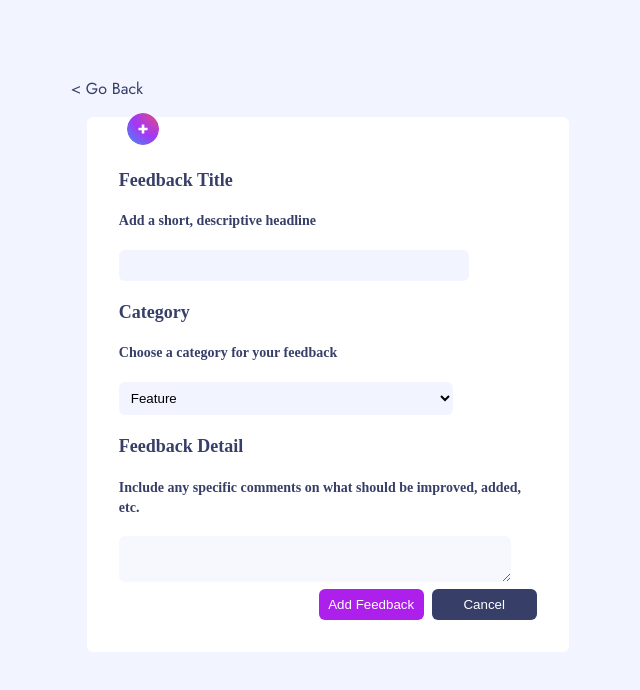
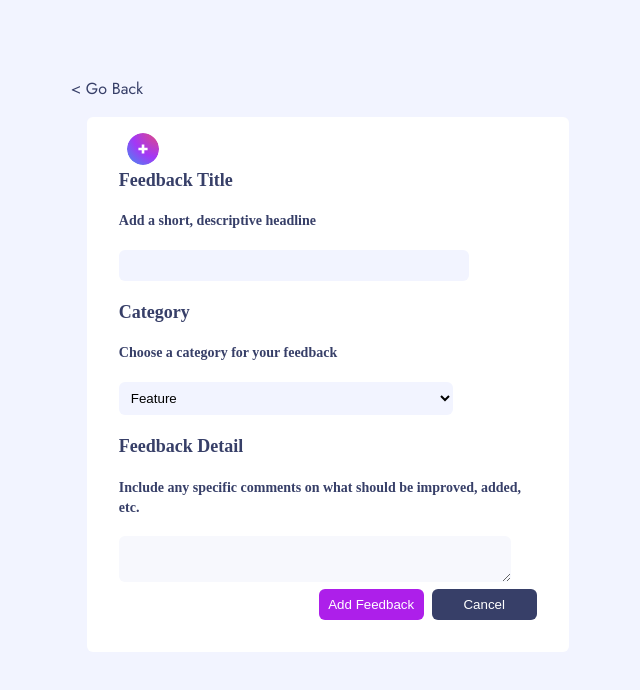
Before and after one commit to broscoe/product-feedback-app, a React (Vite) app in the folder client/: page /NewFeedback in a window 1280 px wide. Shown: the top 690 px of the page, without its empty margins (308-948 px from the left). Built offline with nearby package versions, Linux system fonts and the light colour scheme; no server answers.

Commit message:
Plus icon needed to go a little lower

```diff
--- a/client/src/pages/NewFeedback.css
+++ b/client/src/pages/NewFeedback.css
@@ -214,6 +214,6 @@ select {
         width: 2rem;
         height: 2rem;
         position:absolute;
-        top: 105px;
+        top: 125px;
      }
  }
```
